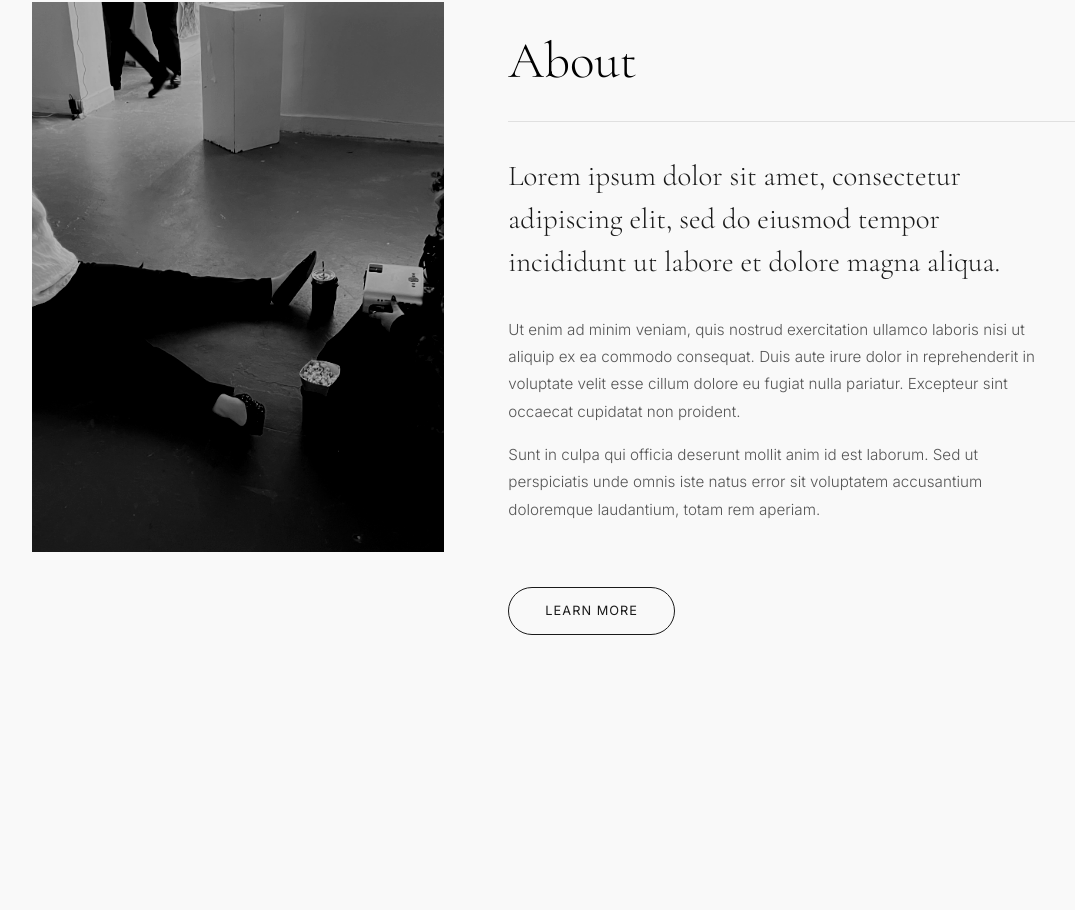
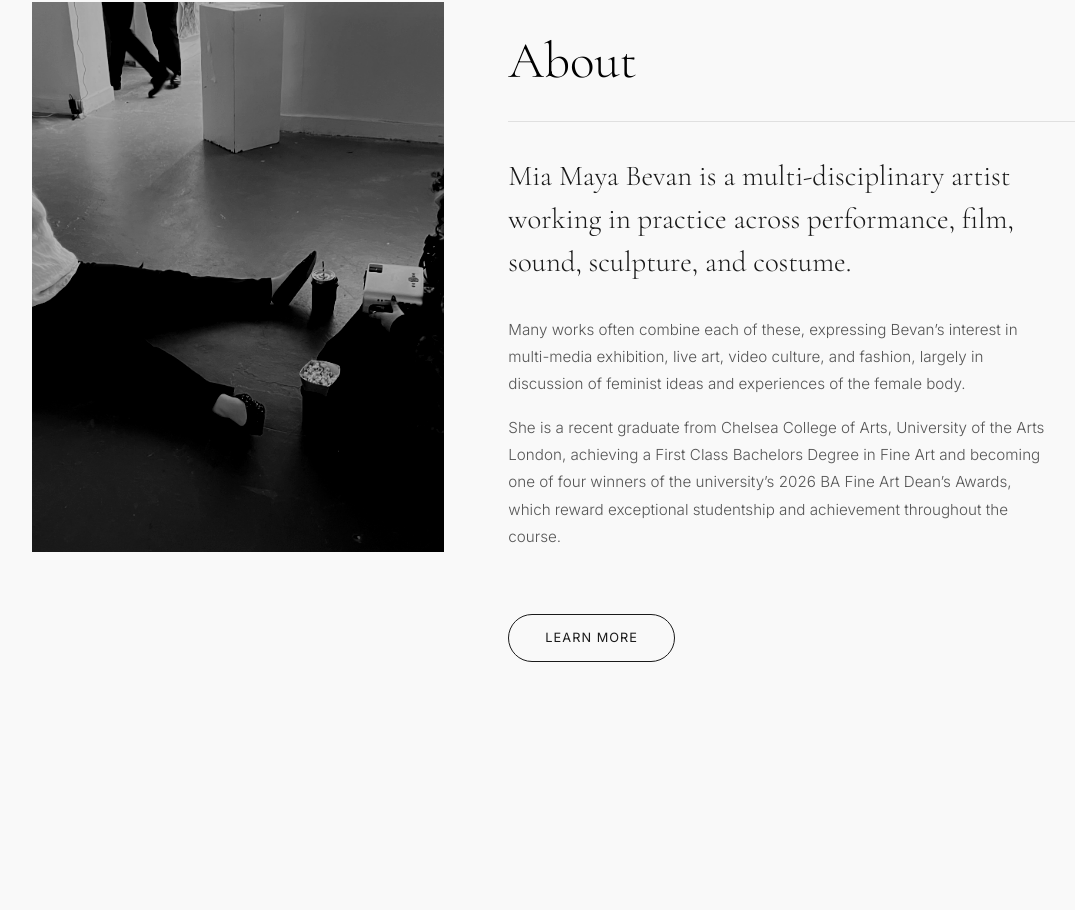
Before and after one commit to Niffb/MMBPORT, a React (Vite) app: page / in a window 1280 px wide. Shown: the part 926-1836 px from the top of the page, without its empty margins (40-1115 px from the left). Built offline with nearby package versions, Linux system fonts and the light colour scheme.

Commit message:
Update artist biography with official bio info

```diff
--- a/src/pages/HomePage.jsx
+++ b/src/pages/HomePage.jsx
@@ -132,13 +132,13 @@ export default function HomePage() {
           <div className="about-section__text">
             <h2 className="about-section__heading">About</h2>
             <p className="about-section__body about-section__body--lead">
-              Lorem ipsum dolor sit amet, consectetur adipiscing elit, sed do eiusmod tempor incididunt ut labore et dolore magna aliqua.
+              Mia Maya Bevan is a multi-disciplinary artist working in practice across performance, film, sound, sculpture, and costume.
             </p>
             <p className="about-section__body">
-              Ut enim ad minim veniam, quis nostrud exercitation ullamco laboris nisi ut aliquip ex ea commodo consequat. Duis aute irure dolor in reprehenderit in voluptate velit esse cillum dolore eu fugiat nulla pariatur. Excepteur sint occaecat cupidatat non proident.
+              Many works often combine each of these, expressing Bevan’s interest in multi-media exhibition, live art, video culture, and fashion, largely in discussion of feminist ideas and experiences of the female body.
             </p>
             <p className="about-section__body">
-              Sunt in culpa qui officia deserunt mollit anim id est laborum. Sed ut perspiciatis unde omnis iste natus error sit voluptatem accusantium doloremque laudantium, totam rem aperiam.
+              She is a recent graduate from Chelsea College of Arts, University of the Arts London, achieving a First Class Bachelors Degree in Fine Art and becoming one of four winners of the university’s 2026 BA Fine Art Dean’s Awards, which reward exceptional studentship and achievement throughout the course.
             </p>
             <div className="about-section__cta">
               <Link to="/contact" className="btn-pill">Learn More</Link>
```
